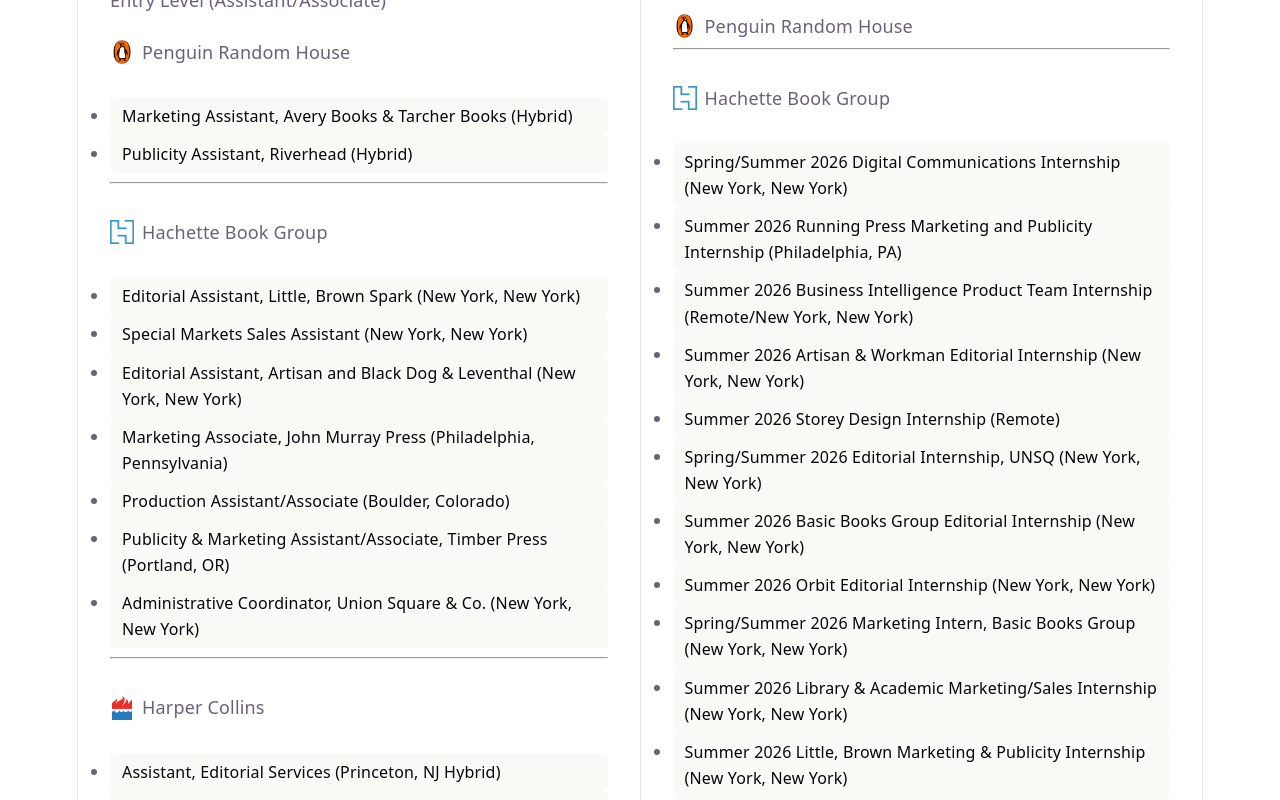
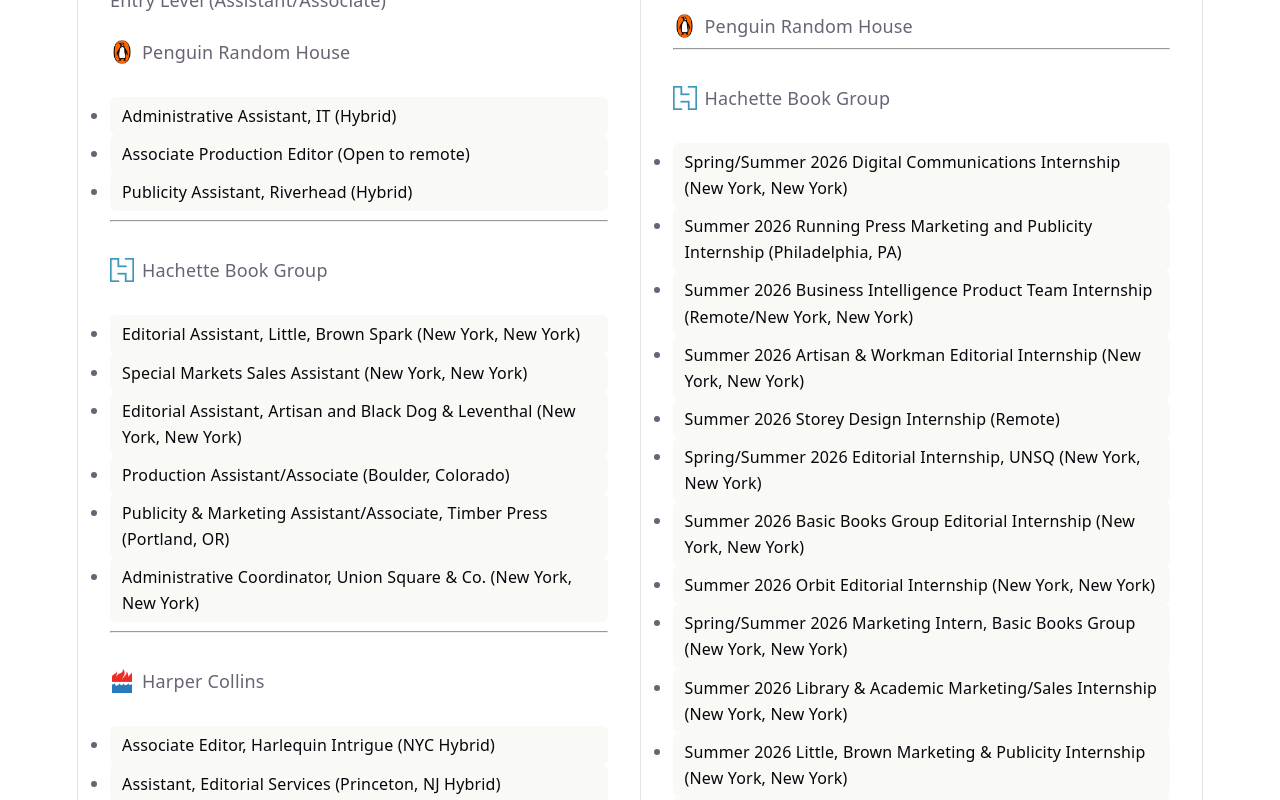
Before and after one commit to ellahain/bookjobs, a React (Vite) app: page / in a window 1280 px wide. Shown: the part 280-1080 px from the top of the page. Built offline with nearby package versions, Linux system fonts and the light colour scheme.

Commit message:
update 3/28/26

```diff
--- a/src/App.tsx
+++ b/src/App.tsx
@@ -48,11 +48,16 @@
 </span>
                 <ul>
                     <li>
-                        <a href="https://jobsearch.createyourowncareer.com/PRH_US/job/Marketing-Assistant%2C-Avery-Books-&amp;-Tarcher-Books-%28Hybrid%29/287594-en_US"
-                           target="_blank">
-                            Marketing Assistant, Avery Books & Tarcher Books (Hybrid)
-                        </a>
-                    </li>
+                    <a href="https://jobsearch.createyourowncareer.com/PRH_US/job/Administrative-Assistant%2C-IT-%28Hybrid%29/287193-en_US"
+                       target="_blank">
+                        Administrative Assistant, IT (Hybrid)
+                    </a>
+                </li><li>
+                    <a href="https://jobsearch.createyourowncareer.com/PRH_US/job/Associate-Production-Editor-%28Open-to-remote%29/287845-en_US"
+                       target="_blank">
+                        Associate Production Editor (Open to remote)
+                    </a>
+                </li>
                     <li>
                         <a href="https://jobsearch.createyourowncareer.com/PRH_US/job/Publicity-Assistant%2C-Riverhead-%28Hybrid%29/287383-en_US"
                            target="_blank">
@@ -83,11 +88,6 @@
                         </a>
                     </li>
                     <li>
-                        <a href="https://jobs.jobvite.com/hachette-book-group/job/o19nzfwQ" target="_blank">
-                            Marketing Associate, John Murray Press (Philadelphia, Pennsylvania)
-                        </a>
-                    </li>
-                    <li>
                         <a href="https://jobs.jobvite.com/hachette-book-group/job/onuNzfwX" target="_blank">
                             Production Assistant/Associate (Boulder, Colorado)
                         </a>
@@ -111,6 +111,12 @@
   <p style={{margin: 0}}>Harper Collins</p>
 </span>
                 <ul>
+                    <li>
+                        <a href="https://careers-harpercollins.icims.com/jobs/5290/associate-editor-%28nyc-hybrid%29/job?hub=7&_gl=1*1p9y609*_ga*MTM3OTEyMzI1OC4xNzYzNDMxMDY4*_ga_5Y2BYGL910*czE3NzQ3NTM0NTAkbzc2JGcxJHQxNzc0NzUzNDY1JGo0NSRsMCRoMA.."
+                           target="_blank">
+                            Associate Editor, Harlequin Intrigue (NYC Hybrid)
+                        </a>
+                    </li>
                     <li>
                         <a href="https://careers-harpercollins.icims.com/jobs/5285/assistant%2c-editorial-services-%28princeton%2c-nj-hybrid%29/job?hub=7&_gl=1*1yceey6*_ga*MTM3OTEyMzI1OC4xNzYzNDMxMDY4*_ga_5Y2BYGL910*czE3NzQzODc2MDUkbzczJGcxJHQxNzc0Mzg3NjA2JGo1OSRsMCRoMA..&mobile=false&width=1454&height=500&bga=true&needsRedirect=false&jan1offset=-300&jun1offset=-240"
                            target="_blank">
```
